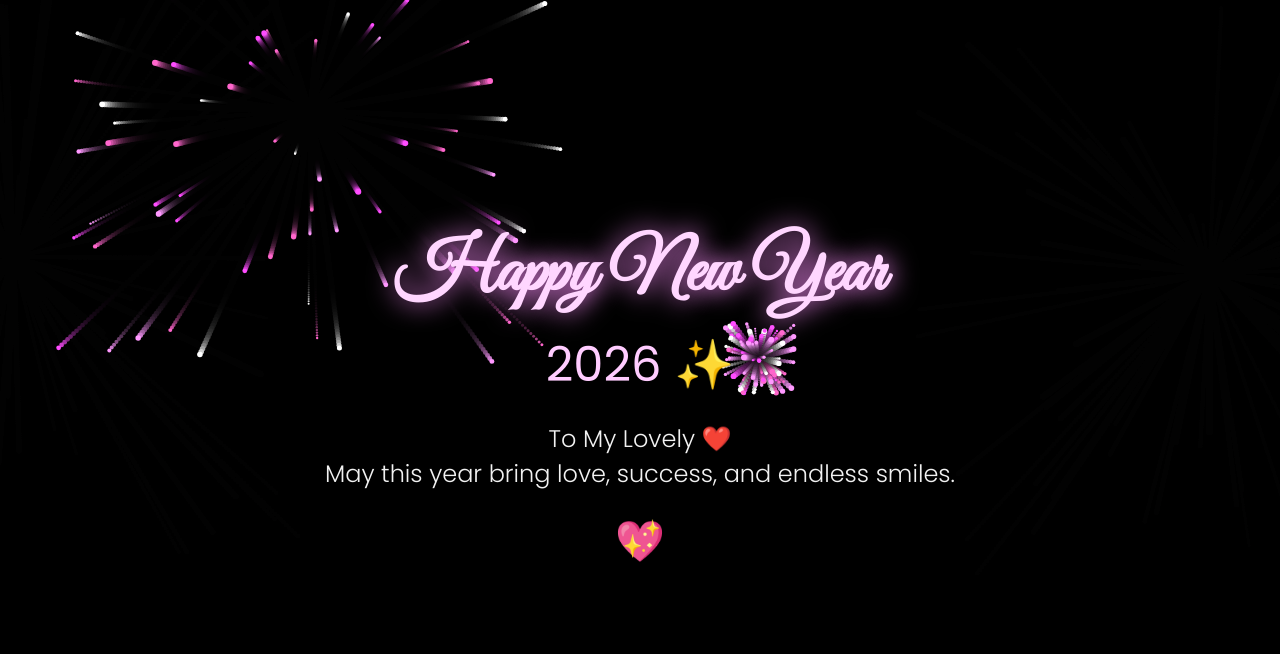
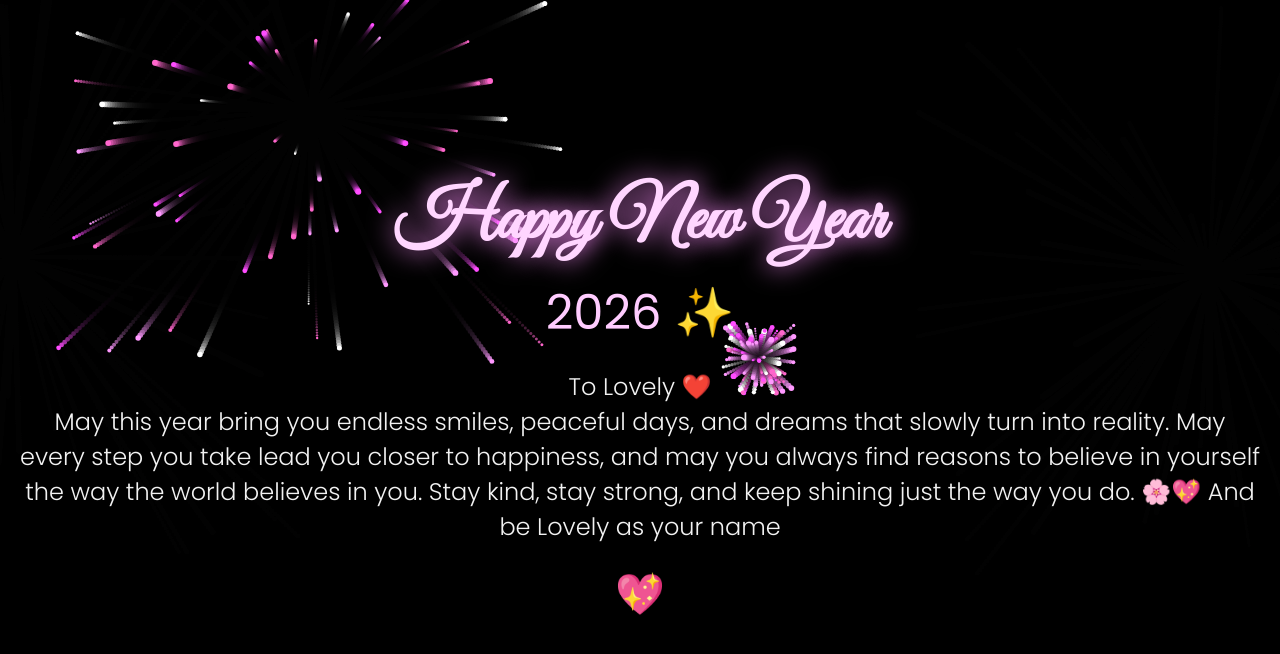
Before and after one commit to shashwatsah/happy-new-year26, a plain HTML site: page index.html in a window 1280 px wide. Drawn offline with Linux system fonts and the light colour scheme.

Commit message:
Revise New Year greeting in index.html
Updated the New Year message to be more personalized and encouraging.

```diff
--- a/index.html
+++ b/index.html
@@ -91,8 +91,13 @@
   <div>
     <h1>Happy New Year</h1>
     <div class="year">2026 ✨</div>
-    <h2>To My Lovely ❤️<br>
-      May this year bring love, success, and endless smiles.
+    <h2>To Lovely ❤️<br>
+      May this year bring you endless smiles, peaceful days, and dreams
+      that slowly turn into reality. May every step you take lead you
+      closer to happiness, and may you always find reasons to believe
+      in yourself the way the world believes in you. Stay kind, stay
+      strong, and keep shining just the way you do. 🌸💖
+      And be Lovely as your name
     </h2>
     <div class="heart">💖</div>
   </div>
```
